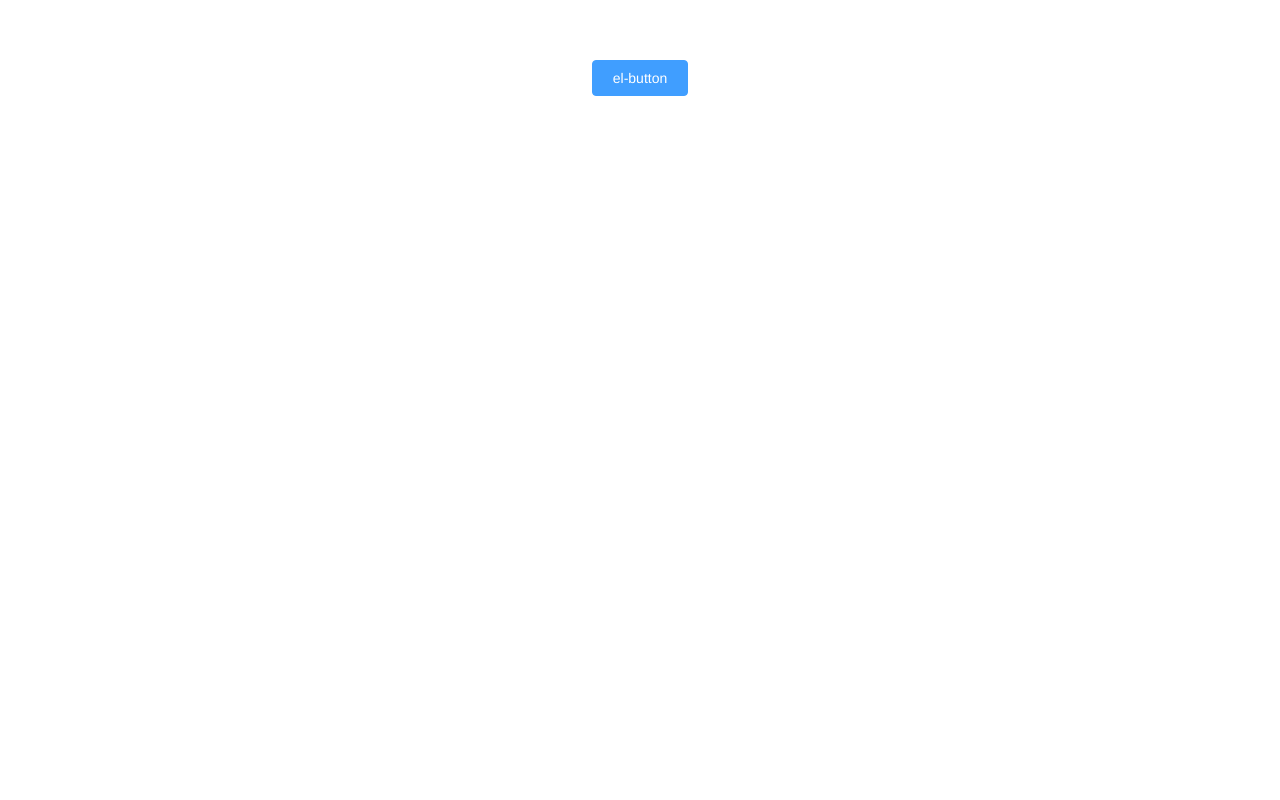
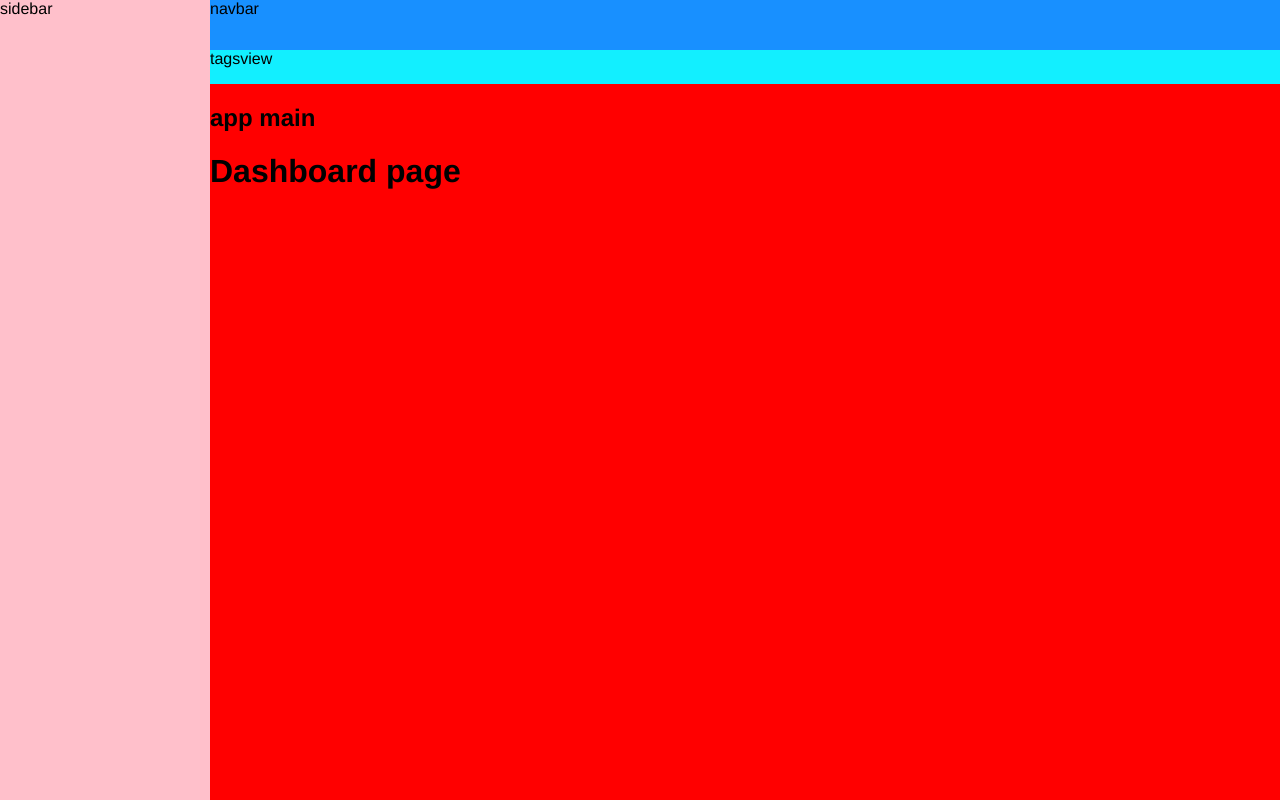
Before and after one commit to Brolly0204/vue3-admin, a Vue app: page /#/dashboard in a window 1280 px wide. Before the commit this address had no page. Built offline with nearby package versions, Linux system fonts and the light colour scheme.

Commit message:
feat(layout/index.vue): 首页布局

```diff
--- a/src/App.vue
+++ b/src/App.vue
@@ -1,5 +1,7 @@
 <template>
-  <el-button type="primary">el-button</el-button>
+  <div id="app">
+    <router-view />
+  </div>
 </template>
 
 <script>
@@ -11,11 +13,6 @@
 
 <style>
 #app {
-  font-family: Avenir, Helvetica, Arial, sans-serif;
-  -webkit-font-smoothing: antialiased;
-  -moz-osx-font-smoothing: grayscale;
-  text-align: center;
-  color: #2c3e50;
-  margin-top: 60px;
+  height: 100%;
 }
 </style>
--- /dev/null
+++ b/src/layout/index.vue
@@ -0,0 +1,44 @@
+<template>
+  <div class="app-wrapper">
+    <div class="sidebar-container">sidebar</div>
+    <div class="main-container">
+      <div class="header">
+        <div class="navbar">navbar</div>
+        <div class="tags-view">tagsview</div>
+      </div>
+      <div class="app-main">
+        <h2>app main</h2>
+        <router-view></router-view>
+      </div>
+    </div>
+  </div>
+</template>
+
+<style lang="scss" scoped>
+  .app-wrapper {
+    display: flex;
+    width: 100%;
+    height: 100%;
+    .main-container {
+      flex: 1;
+      display: flex;
+      flex-direction: column;
+      .header {
+        background: cyan;
+        .navbar {
+          height: 50px;
+          background: #1890ff;
+        }
+        .tags-view {
+          height: 34px;
+          background: #12efff;
+        }
+      }
+      .app-main {
+        /* 50= navbar  50  如果有tagsview + 34  */
+        min-height: calc(100vh - 84px);
+        background: red;
+      }
+    }
+  }
+</style>
--- a/src/main.ts
+++ b/src/main.ts
@@ -6,6 +6,8 @@
 import 'normalize.css/normalize.css'
 // element-plus
 import installElementPlus from './plugins/element'
+// 全局 css
+import '@/styles/index.scss'
 
 const app = createApp(App)
 
--- a/src/router/index.ts
+++ b/src/router/index.ts
@@ -1,19 +1,21 @@
 import { createRouter, createWebHashHistory, RouteRecordRaw } from 'vue-router'
-import Home from '../views/Home.vue'
+import Layout from '@/layout/index.vue'
 
 const routes: Array<RouteRecordRaw> = [
   {
     path: '/',
-    name: 'Home',
-    component: Home
-  },
-  {
-    path: '/about',
-    name: 'About',
-    // route level code-splitting
-    // this generates a separate chunk (about.[hash].js) for this route
-    // which is lazy-loaded when the route is visited.
-    component: () => import(/* webpackChunkName: "about" */ '../views/About.vue')
+    component: Layout,
+    redirect: '/dashboard',
+    children: [
+      {
+        path: 'dashboard',
+        name: 'Dashboard',
+        component: () => import(/* webpackChunkName: "dashboard" */ '@/views/dashboard/index.vue'),
+        meta: {
+          title: 'Dashboard'
+        }
+      }
+    ]
   }
 ]
 
--- /dev/null
+++ b/src/styles/index.scss
@@ -0,0 +1,20 @@
+@import './variables.scss';
+@import './sidebar.scss';
+
+
+html {
+  height: 100%;
+  box-sizing: border-box;
+}
+
+body {
+  height: 100%;
+  -moz-osx-font-smoothing: grayscale;
+  -webkit-font-smoothing: antialiased;
+  text-rendering: optimizeLegibility;
+  font-family: Helvetica Neue, Helvetica, PingFang SC, Hiragino Sans GB, Microsoft YaHei, Arial, sans-serif;
+}
+
+#app {
+  height: 100%;
+}
--- /dev/null
+++ b/src/styles/sidebar.scss
@@ -0,0 +1,8 @@
+#app {
+
+  .sidebar-container {
+    width: $sideBarWidth !important;
+    height: 100%;
+    background-color: pink;
+  }
+}
--- /dev/null
+++ b/src/styles/variables.scss
@@ -0,0 +1,35 @@
+// base color
+$blue:#324157;
+$light-blue:#3A71A8;
+$red:#C03639;
+$pink: #E65D6E;
+$green: #30B08F;
+$tiffany: #4AB7BD;
+$yellow:#FEC171;
+$panGreen: #30B08F;
+
+// sidebar
+$menuText:#bfcbd9;
+$menuActiveText:#409EFF;
+$subMenuActiveText:#f4f4f5; // https://github.com/ElemeFE/element/issues/12951
+
+$menuBg:#304156;
+$menuHover:#263445;
+
+$subMenuBg:#1f2d3d;
+$subMenuHover:#001528;
+
+$sideBarWidth: 210px;
+
+// The :export directive is the magic sauce for webpack
+// https://mattferderer.com/use-sass-variables-in-typescript-and-javascript
+:export {
+  menuText: $menuText;
+  menuActiveText: $menuActiveText;
+  subMenuActiveText: $subMenuActiveText;
+  menuBg: $menuBg;
+  menuHover: $menuHover;
+  subMenuBg: $subMenuBg;
+  subMenuHover: $subMenuHover;
+  sideBarWidth: $sideBarWidth;
+}
--- a/src/views/About.vue
+++ /dev/null
@@ -1,5 +0,0 @@
-<template>
-  <div class="about">
-    <h1>This is an about page</h1>
-  </div>
-</template>
--- a/src/views/Home.vue
+++ /dev/null
@@ -1,18 +0,0 @@
-<template>
-  <div class="home">
-    <img alt="Vue logo" src="../assets/logo.png">
-    <HelloWorld msg="Welcome to Your Vue.js + TypeScript App"/>
-  </div>
-</template>
-
-<script lang="ts">
-import { defineComponent } from 'vue'
-import HelloWorld from '@/components/HelloWorld.vue' // @ is an alias to /src
-
-export default defineComponent({
-  name: 'Home',
-  components: {
-    HelloWorld
-  }
-})
-</script>
--- /dev/null
+++ b/src/views/dashboard/index.vue
@@ -0,0 +1,11 @@
+<template>
+  <div>
+    <h1>Dashboard page</h1>
+  </div>
+</template>
+
+<script>
+export default {
+  name: 'Dashboard'
+}
+</script>
```
Also changed, not shown: src/styles/variables.scss.d.ts (added, +14 -0 lines).
